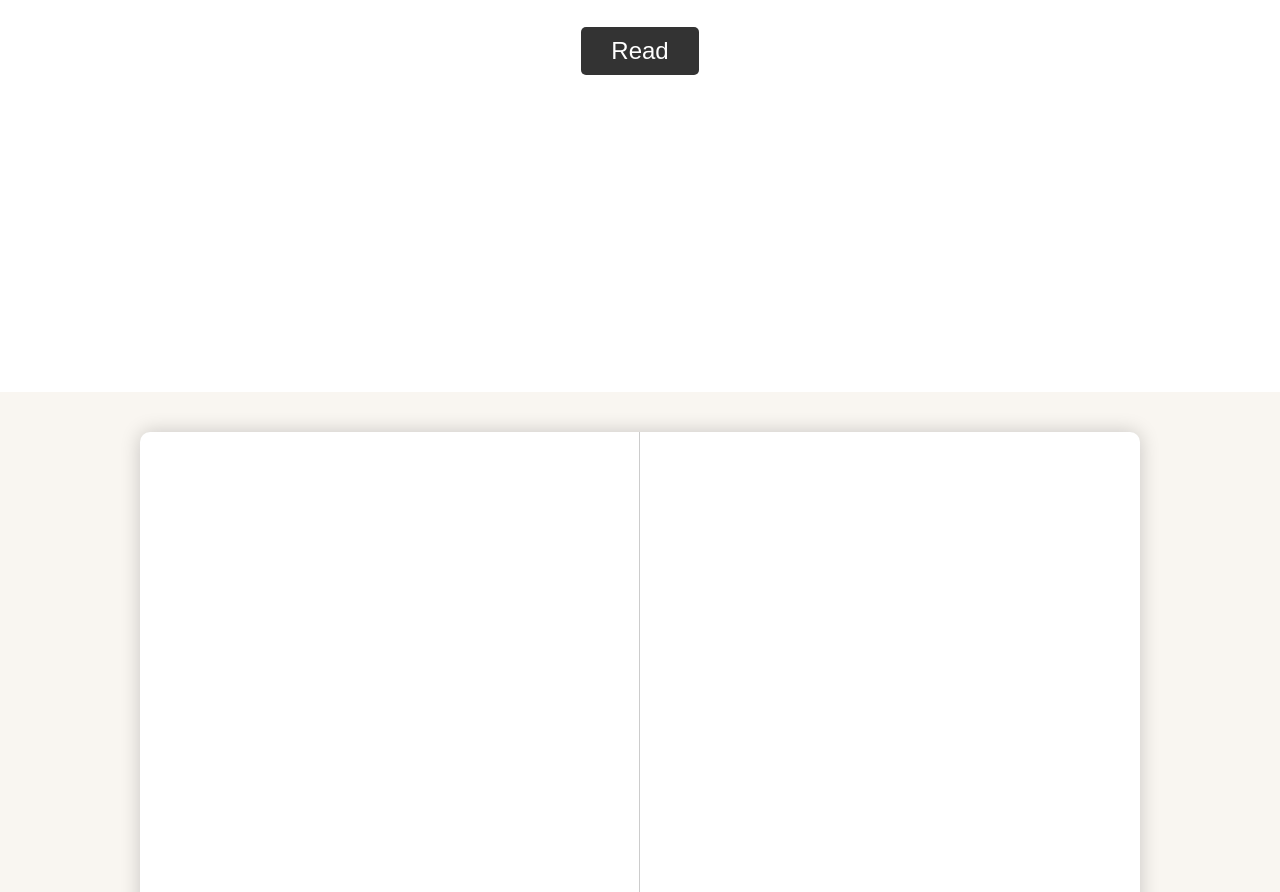
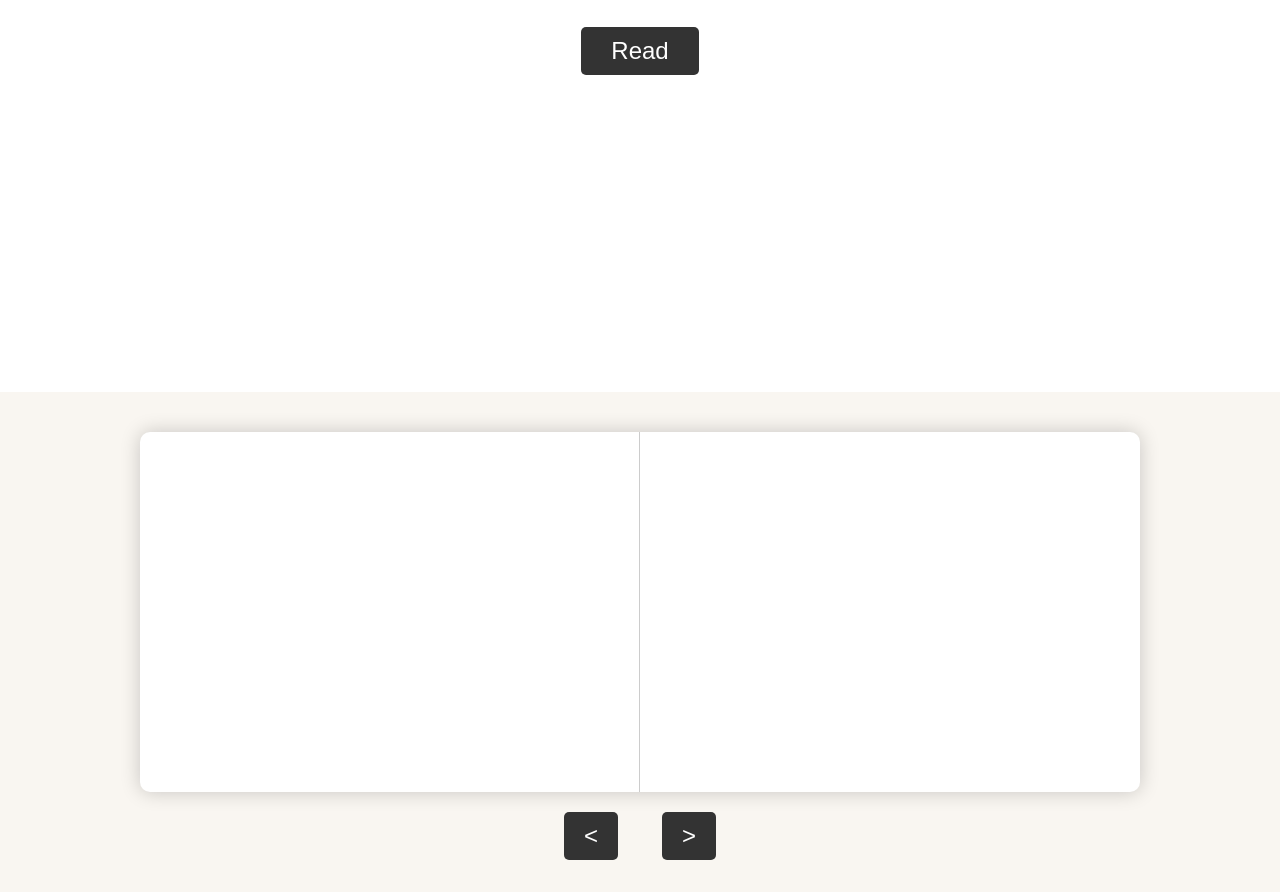
Before and after one commit to riez1623/First-Love-, a plain HTML site: page index.html in a window 1280 px wide. Shown: the part 408-1300 px from the top of the page. Drawn offline with Linux system fonts and the light colour scheme.

Commit message:
Update index.html

```diff
--- a/index.html
+++ b/index.html
@@ -45,7 +45,7 @@
       justify-content: center;
       width: 100%;
       max-width: 1000px;
-      height: 100%;
+      height: 50%;
       background: white;
       box-shadow: 0 0 20px rgba(0,0,0,0.2);
       overflow: hidden;
```
